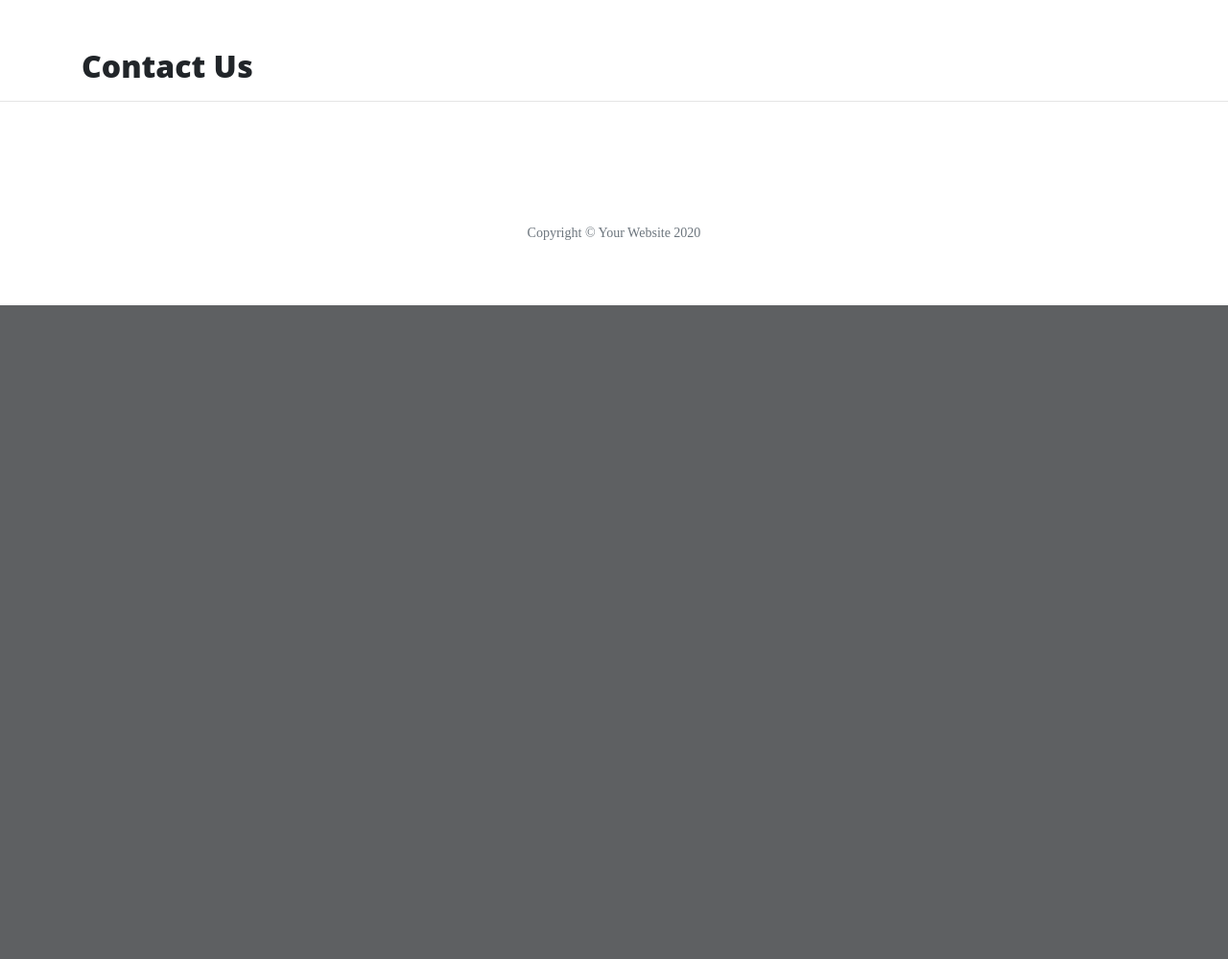
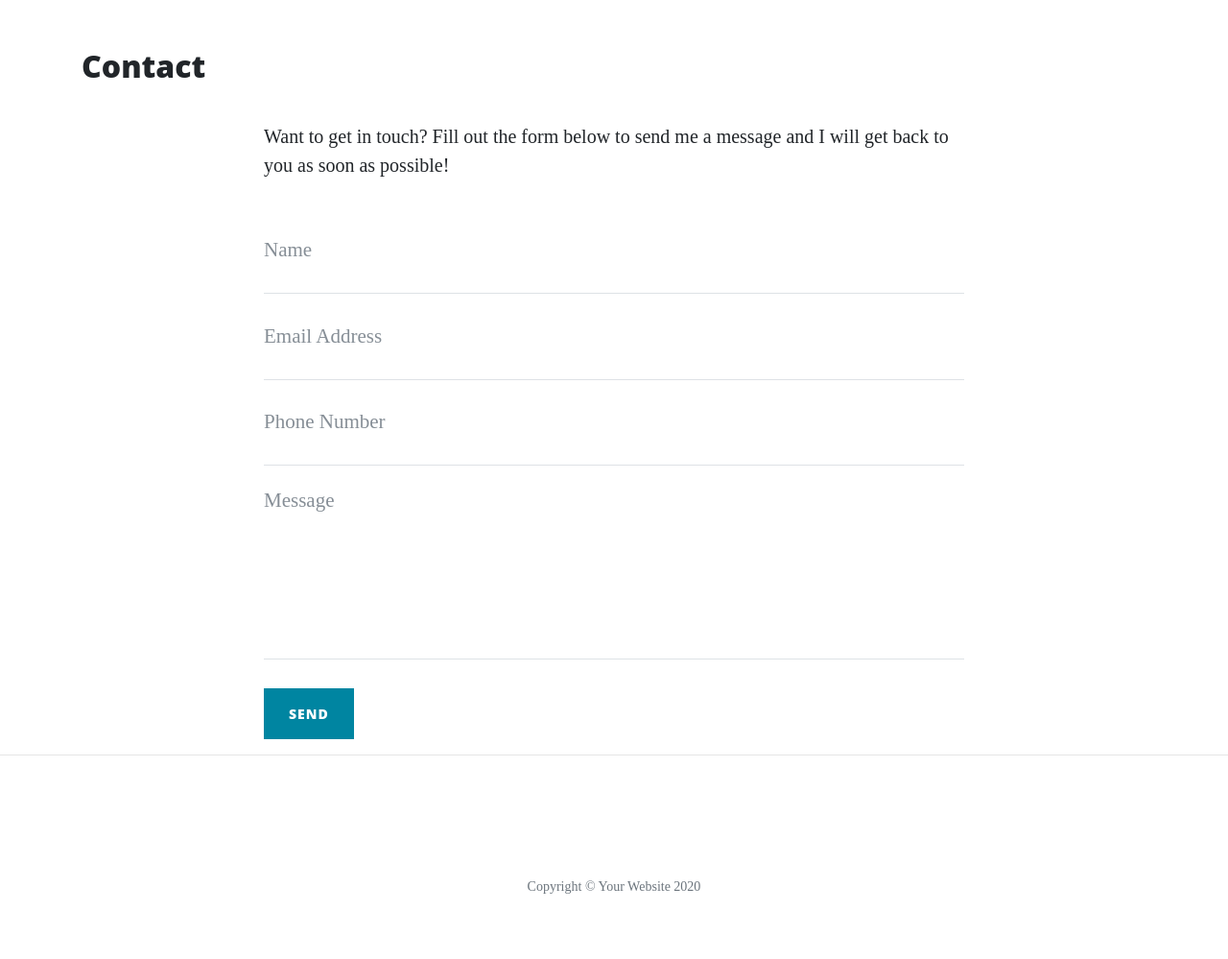
Before and after one commit to fergusthompson/Flask, a Flask app: page /contact in a window 1280 px wide. Shown: the part 628-1627 px from the top of the page at 96% size. Before the commit the page ends 946 px from the top, so only its background shows below. Run offline with Flask 2, Linux system fonts and the light colour scheme; some libraries are stand-ins or nearby versions.

Commit message:
ready for heroku

```diff
--- a/app.py
+++ b/app.py
@@ -1,7 +1,9 @@
 import os
-from flask import Flask, render_template
+import json
+from flask import Flask, render_template, request, flash
 
 app = Flask(__name__)
+app.secret_key = "some_secret"
 
 
 @app.route("/")
@@ -11,17 +13,36 @@ def index():
 
 @app.route("/about")
 def about():
-    return render_template("about.html")
+    data = []
+    with open("data/company.json", "r") as json.data:
+        data = json.load(json.data)
+    return render_template("about.html", page_title="About",
+                           company=data)
 
 
-@app.route("/contact")
+@app.route("/about/<member_name>")
+def about_member(member_name):
+    member = {}
+    with open("data/company.json", "r") as json_data:
+        data = json.load(json_data)
+        for obj in data:
+            if obj["url"] == member_name:
+                member = obj
+
+    return render_template("member.html", member=member)
+
+
+@app.route("/contact", methods=["GET", "POST"])
 def contact():
-    return render_template("contact.html")
+    if request.method == "POST":
+        flash("Thanks {}, we have received your message"
+              .format(request.form["name"]))
+    return render_template("contact.html", page_title="Contact")
 
 
 @app.route("/careers")
 def careers():
-    return render_template("careers.html")
+    return render_template("careers.html", page_title="Careers")
 
 
 if __name__ == "__main__":
--- a/templates/careers.html
+++ b/templates/careers.html
@@ -1,4 +1,4 @@
 {% extends 'base.html' %}
 {% block content %}
-    <h2>Come work with Us</h2>
+    <h2>{{ page_title }}</h2>
 {% endblock %}
--- a/templates/contact.html
+++ b/templates/contact.html
@@ -1,4 +1,53 @@
 {% extends 'base.html' %}
 {% block content %}
-    <h2>Contact Us</h2>
+    <h2>{{ page_title }}</h2>
+
+    <div class="row">
+      <div class="col-lg-8 col-md-10 mx-auto">
+
+      {% with messages = get_flashed_messages() %} {% if messages %}
+        <ul class="flashes">
+            {% for message in messages %}
+            <li>{{ message }}</li>
+            {% endfor %}
+        </ul>
+        {% endif %} {% endwith %}
+
+
+        <p>Want to get in touch? Fill out the form below to send me a message and I will get back to you as soon as possible!</p>
+        <form method="POST" name="sentMessage" id="contactForm" novalidate>
+          <div class="control-group">
+            <div class="form-group floating-label-form-group controls">
+              <label>Name</label>
+              <input type="text" class="form-control" placeholder="Name" id="name" name="name" required data-validation-required-message="Please enter your name.">
+              <p class="help-block text-danger"></p>
+            </div>
+          </div>
+          <div class="control-group">
+            <div class="form-group floating-label-form-group controls">
+              <label>Email Address</label>
+              <input type="email" class="form-control" placeholder="Email Address" id="email" name="email" required data-validation-required-message="Please enter your email address.">
+              <p class="help-block text-danger"></p>
+            </div>
+          </div>
+          <div class="control-group">
+            <div class="form-group col-xs-12 floating-label-form-group controls">
+              <label>Phone Number</label>
+              <input type="tel" class="form-control" placeholder="Phone Number" id="phone" name="phone" required data-validation-required-message="Please enter your phone number.">
+              <p class="help-block text-danger"></p>
+            </div>
+          </div>
+          <div class="control-group">
+            <div class="form-group floating-label-form-group controls">
+              <label>Message</label>
+              <textarea rows="5" class="form-control" placeholder="Message" id="message" name="message" required data-validation-required-message="Please enter a message."></textarea>
+              <p class="help-block text-danger"></p>
+            </div>
+          </div>
+          <br>
+          <div id="success"></div>
+          <button type="submit" class="btn btn-primary" id="sendMessageButton">Send</button>
+        </form>
+      </div>
+    </div>
 {% endblock %}
```
Also changed, not shown: data/company.json (added, +80 -0 lines), templates/about.html (+28 -27 lines), templates/member.html (added, +13 -0 lines).
